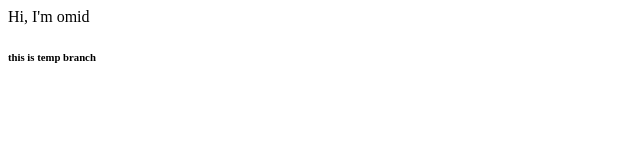
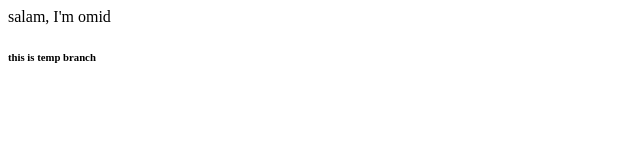
Before and after one commit to omidamani/git-test, a plain HTML site: page index.html in a window 1280 px wide. Shown: the full height of the page, 0-640 px from the left. Drawn offline with Linux system fonts and the light colour scheme.

Commit message:
hi to salam

```diff
--- a/index.html
+++ b/index.html
@@ -7,7 +7,7 @@
     <title>git intro</title>
 </head>
 <body>
-    Hi, I'm omid
+    salam, I'm omid
     <h6>this is temp branch</h6>
 </body>
 </html>
```
